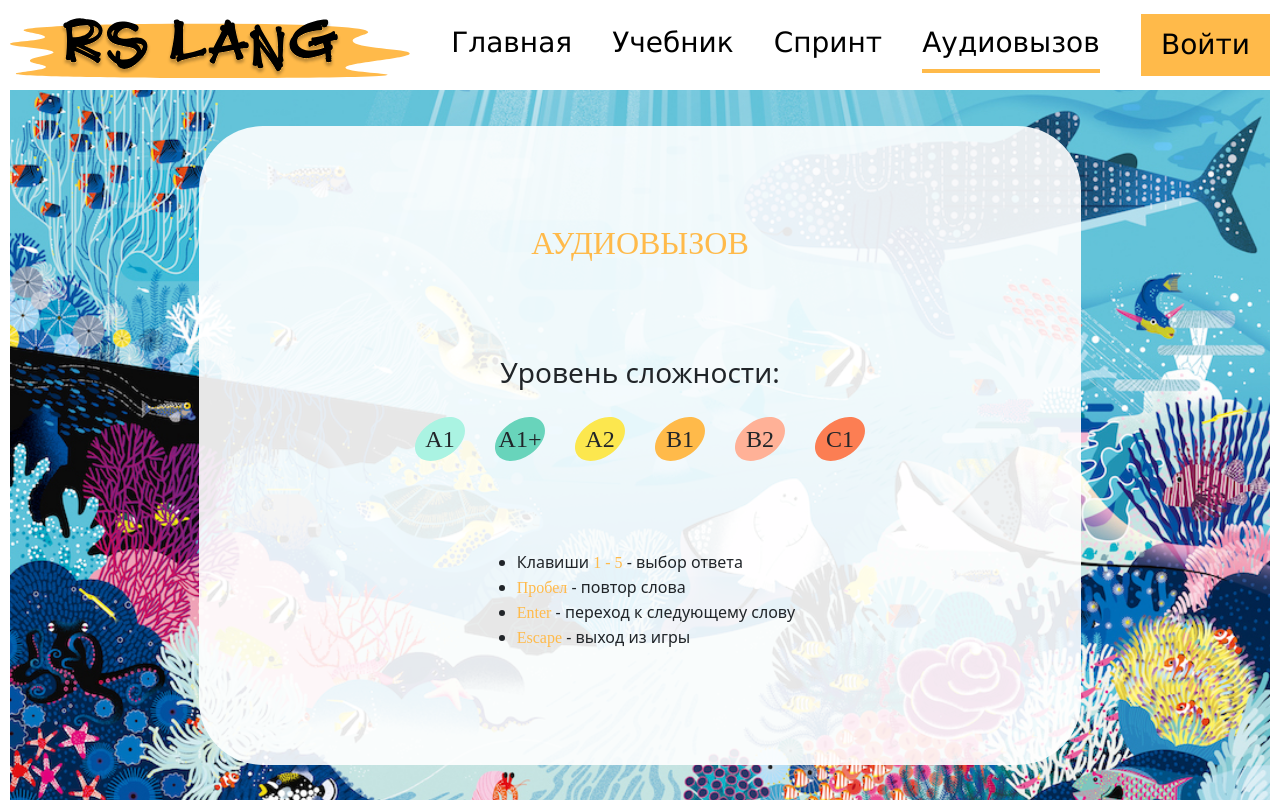
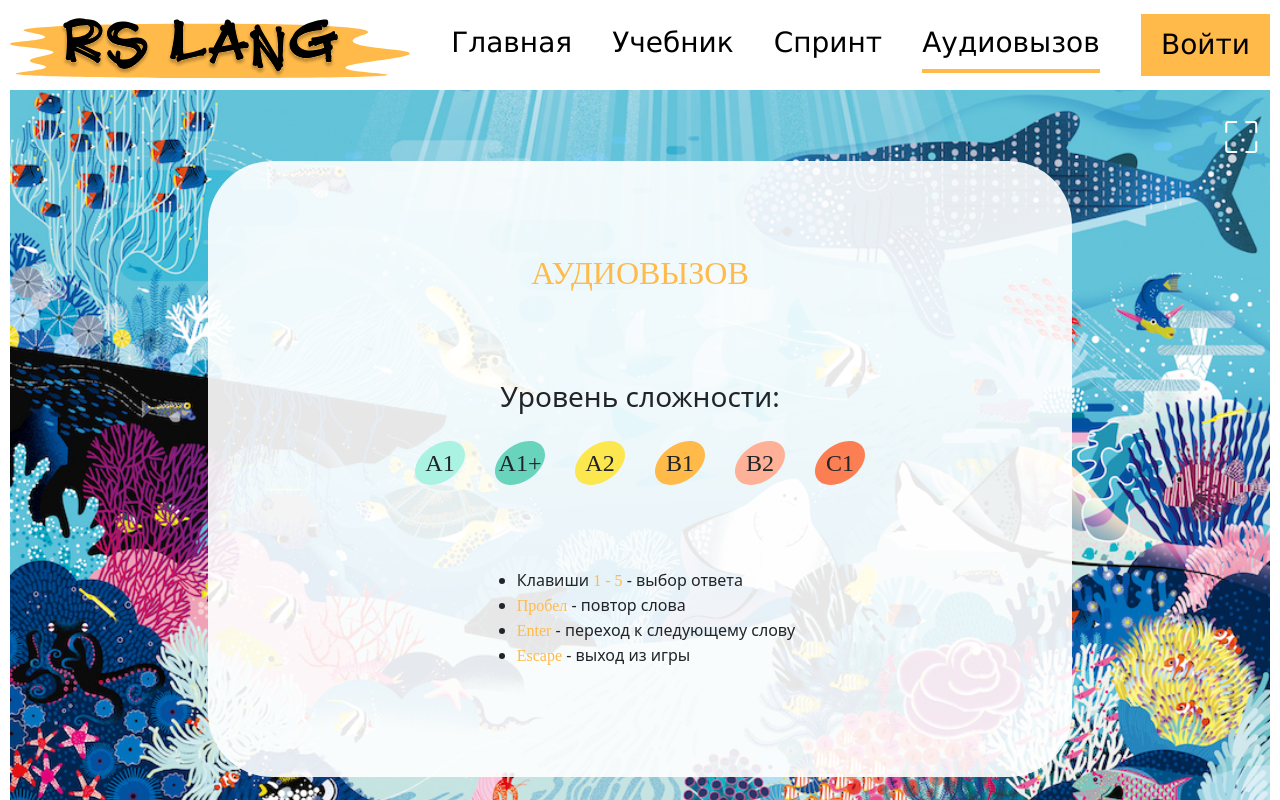
Before and after one commit to Aleksander-true/rslang, a React (Create React App) app: page /audioGame in a window 1280 px wide. Built offline with nearby package versions, Linux system fonts and the light colour scheme; a web font is replaced by a local one.

Commit message:
feat: add fullscreen mode

```diff
--- a/package.json
+++ b/package.json
@@ -16,6 +16,7 @@
     "react-circular-progressbar": "^2.0.4",
     "react-dom": "^17.0.2",
     "react-full-screen": "^1.1.0",
+    "react-fullscreen-crossbrowser": "^1.1.0",
     "react-player": "^2.9.0",
     "react-promise": "^3.0.2",
     "react-router-dom": "^6.2.1",
--- a/src/Pages/AudioGame/AudioGame.tsx
+++ b/src/Pages/AudioGame/AudioGame.tsx
@@ -22,6 +22,7 @@ class AudioGame extends React.Component<{}> {
     super(props);
     this.state = {
       date: dateConstructor(),
+      isFullscreenEnabled: false,
       isStartedFromManual: Boolean(whatWords.level) && Boolean(whatWords.page),
       isAuthorised: false,
       isStarted: false,
@@ -149,9 +150,6 @@ class AudioGame extends React.Component<{}> {
   }
 
   async startGame(menuGroup?: number) {
-    //await api.deleteWord(this.state.userID, '5e9f5ee35eb9e72bc21af4a0', localStorage.getItem('token') as string);
-    //await this.deleteUser();
-    console.log(this.state.isStartedFromManual);
     await new Promise<void>((resolve) => {
       this.setState(
         {
@@ -505,6 +503,7 @@ class AudioGame extends React.Component<{}> {
       this.setState(
         {
           date: dateConstructor(),
+          isFullscreenEnabled: this.state.isFullscreenEnabled,
           isAuthorised: this.state.userID !== null,
           isStartedFromManual: this.getManualState(),
           isStarted: false,
@@ -560,9 +559,23 @@ class AudioGame extends React.Component<{}> {
     return this.state.isStartedFromManual;
   }
 
+  fullscreen() {
+    this.setState({
+      isFullscreenEnabled: !this.state.isFullscreenEnabled,
+    });
+  }
+
   render() {
     return (
-      <section className="audiocall-section">
+      <section
+        className={this.state.isFullscreenEnabled ? 'audiocall-section fullscreen-audiocall' : 'audiocall-section'}
+      >
+        <div className="fullscreen-button" onClick={() => this.fullscreen()}>
+          <i
+            className={this.state.isFullscreenEnabled ? 'bi bi-fullscreen-exit' : 'bi bi-fullscreen'}
+            style={{ color: 'white', fontSize: '2rem' }}
+          ></i>
+        </div>
         {this.state.isStarted ? null : this.state.isRequesting ? (
           <Requesting />
         ) : (
--- a/src/Pages/AudioGame/Level.tsx
+++ b/src/Pages/AudioGame/Level.tsx
@@ -11,7 +11,7 @@ class Level extends React.Component<PropsLevel> {
     return (
       <div className="sprint__levels__level" onClick={() => this.props.onClick(this.props.value)}>
         <svg xmlns="http://www.w3.org/2000/svg" width="50" height="50" className="bi bi-x-lg" viewBox="0 0 147 129">
-          <g clip-path="url(#clip0_39_263)">
+          <g clipPath="url(#clip0_39_263)">
             <path
               d="M104.369 108.88C141.201 82.8661 157.213 41.9782 140.135 17.554C123.056 -6.87021 79.353 -5.58174 42.5216 20.4319C5.69009 46.4455 -10.3227 87.3334 6.75606 111.758C23.8348 136.182 67.5377 134.893 104.369 108.88Z"
               fill={this.props.color}
--- a/src/Pages/AudioGame/audio-call.css
+++ b/src/Pages/AudioGame/audio-call.css
@@ -7,13 +7,35 @@
   display: flex;
   align-items: center;
   justify-content: center;
+  flex-direction: column;
+  padding: 1vw;
+}
+
+.fullscreen-button {
+  cursor: pointer;
+  align-self: flex-end;
+  transition: 200ms;
+}
+
+.fullscreen-button:hover,
+.fullscreen-button:active {
+  transform: scale(1.15);
+}
+
+.fullscreen-audiocall {
+  width: 100vw;
+  height: 100vh;
+  z-index: 100;
+  position: absolute;
+  left: 0;
+  top: 0;
 }
 
 .audiocall-start-page,
 .audiocall-game-page,
 .audiocall-results-page {
   background: rgba(255, 255, 255, 0.9);
-  height: 90%;
+  min-height: 90%;
   width: 70%;
   display: flex;
   align-items: center;
--- a/src/Pages/AudioGame/audiocall-types.d.ts
+++ b/src/Pages/AudioGame/audiocall-types.d.ts
@@ -2,6 +2,7 @@ import { Word, Statistic, UserWord, AggregatedWord } from '../../Types/api-tipes
 
 export type AudioGameState = {
   date: string;
+  isFullscreenEnabled: boolean;
   isStartedFromManual: boolean;
   isAuthorised: boolean;
   isStarted: boolean;
```
Also changed, not shown: 1 other file (tests, documents, lock files or other folders).
